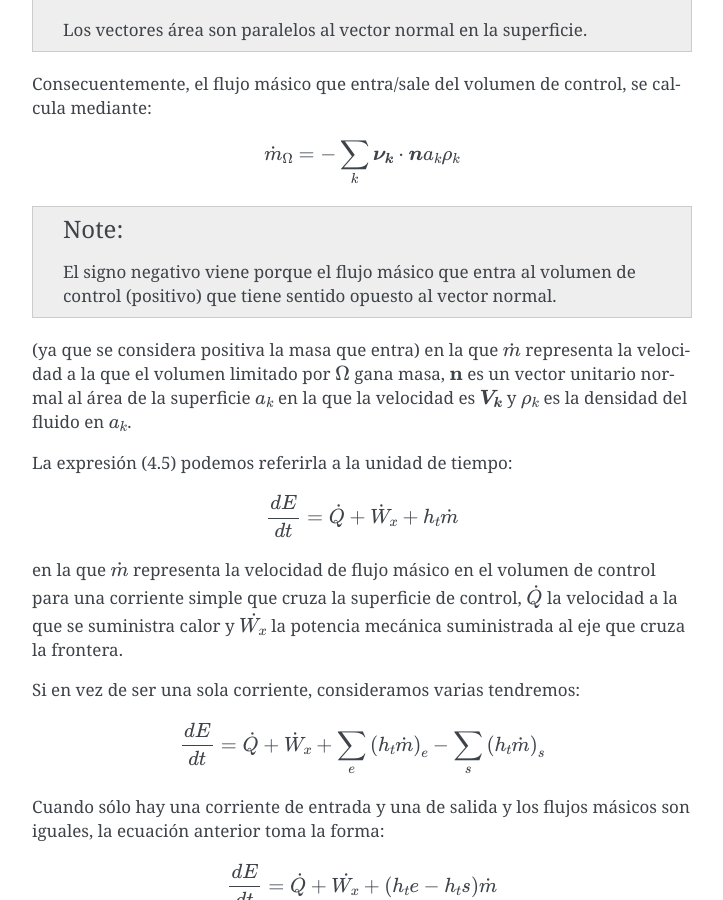
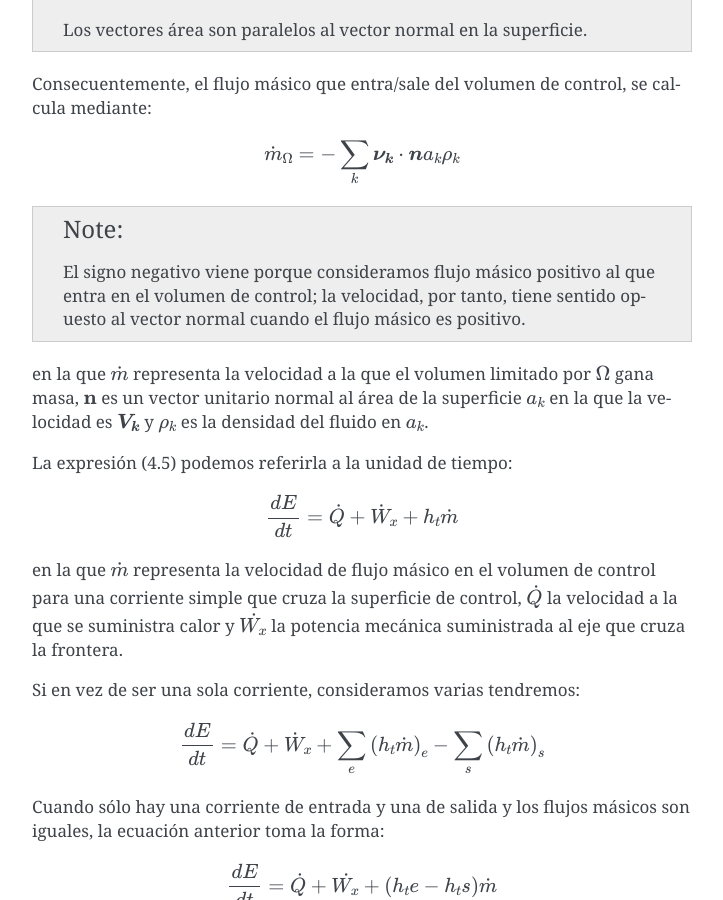
Before and after one commit to mantielero/termodinamica, a Sphinx documentation site: the page built from source/sistemas_abiertos_primer_principio.rst, in a window 1280 px wide and 900 px high, scrolled down 4200 px. Shown: the whole window, without its empty margins (388-1111 px from the left). Built offline with Sphinx 7.4.7, drawn with Linux system fonts in a browser that asks for light colours; pages that are not in the unit, such as notebooks, are missing from menus.

Commit message:
Update sistemas_abiertos_primer_principio.rst

```diff
--- a/source/sistemas_abiertos_primer_principio.rst
+++ b/source/sistemas_abiertos_primer_principio.rst
@@ -179,9 +179,9 @@ Consecuentemente, el flujo másico que entra/sale del volumen de control, se cal
 
 .. note::
 
-   El signo negativo viene porque el flujo másico que entra al volumen de control (positivo) que tiene sentido opuesto al vector normal.
+   El signo negativo viene porque consideramos flujo másico positivo al que entra en el volumen de control; la velocidad, por tanto, tiene sentido opuesto al vector normal cuando el flujo másico es positivo.
 
-(ya que se considera positiva la masa que entra) en la que :math:`\dot{m}` representa la velocidad a la que el volumen limitado por :math:`\Omega` gana masa, :math:`\textbf{n}` es un vector unitario normal al área de la superficie :math:`a_k` en la que la velocidad es :math:`\boldsymbol{V_k}` y :math:`\rho_k` es la densidad del fluido en :math:`a_k`.
+en la que :math:`\dot{m}` representa la velocidad a la que el volumen limitado por :math:`\Omega` gana masa, :math:`\textbf{n}` es un vector unitario normal al área de la superficie :math:`a_k` en la que la velocidad es :math:`\boldsymbol{V_k}` y :math:`\rho_k` es la densidad del fluido en :math:`a_k`.
 
 La expresión (4.5) podemos referirla a la unidad de tiempo:
 
```
